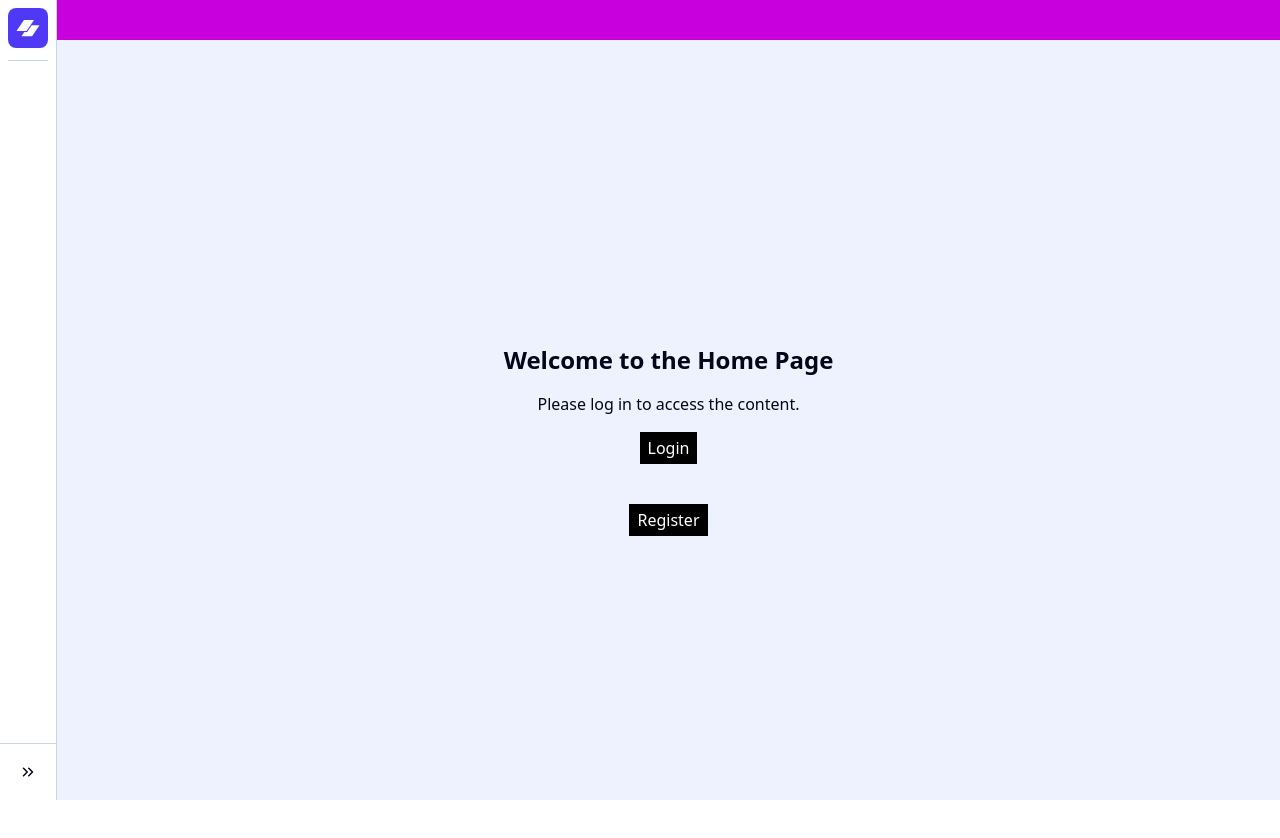
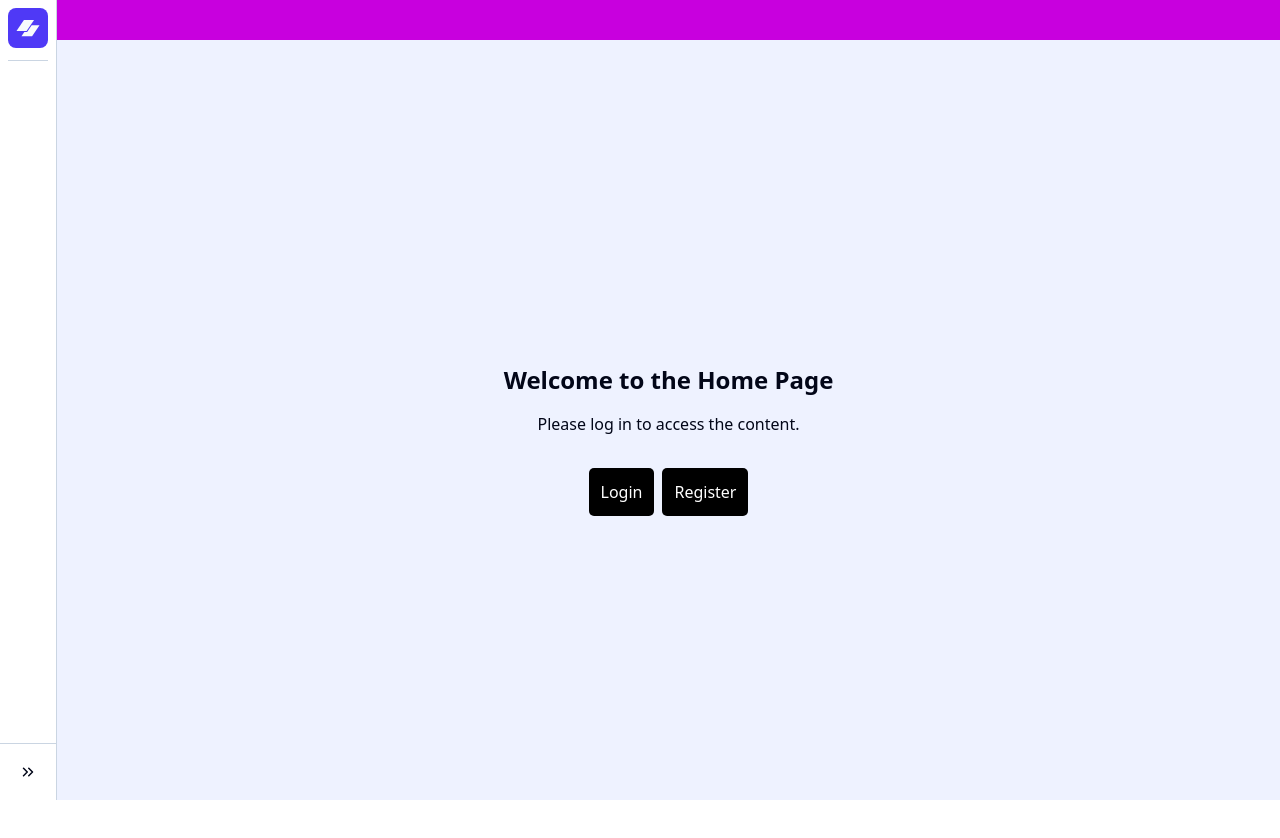
Before and after one commit to abhicodes13/motion, a Next.js app: page /hello in a window 1280 px wide. Built offline with nearby package versions, Linux system fonts and the light colour scheme; no server answers.

Commit message:
updated components

```diff
--- a/src/app/components/Read.jsx
+++ b/src/app/components/Read.jsx
@@ -16,12 +16,14 @@ const Read = () => {
       <div className="flex flex-col items-center justify-center h-full overflow-scroll">
         <h1 className="text-2xl font-bold mb-4">Welcome to the Home Page</h1>
         <p className="mb-4">Please log in to access the content.</p>
-        <LoginLink className="px-2 py-1 bg-black text-white mb-10">
-          Login
-        </LoginLink>
-        <RegisterLink className="px-2 py-1 bg-black text-white">
-          Register
-        </RegisterLink>
+        <div className="flex gap-2 mt-4">
+          <LoginLink className="bg-black rounded-[5px] text-white  p-3 hover:opacity-75">
+            Login
+          </LoginLink>
+          <RegisterLink className="bg-black rounded-[5px] text-white p-3 hover:opacity-75">
+            Register
+          </RegisterLink>
+        </div>
       </div>
     );
   }
```
